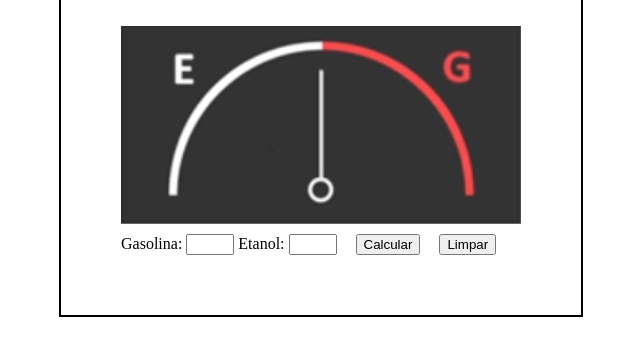
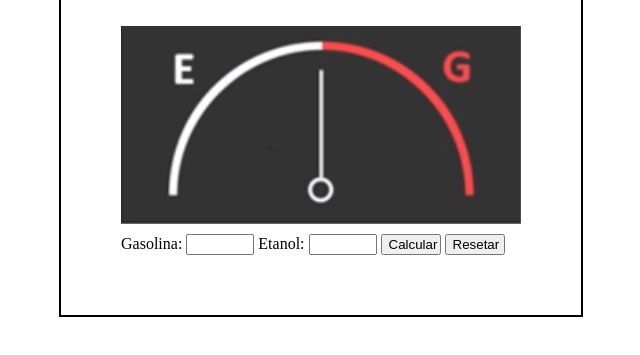
Before and after one commit to LCintra/calculadoraFLEX, a plain HTML site: page index.html in a window 1280 px wide. Shown: the part 89-444 px from the top of the page, without its empty margins (319-959 px from the left). Drawn offline with Linux system fonts and the light colour scheme.

Commit message:
Correções feitas

```diff
--- a/index.html
+++ b/index.html
@@ -11,7 +11,7 @@
         <div id="borda">
             <h1>Calculadora Flex - Básico JS</h1>
             <img src="img/Neutro.png" id="imagens">
-            <div>
+            <form>
                 <label>
                     Gasolina:
                     <input type="number" id="gasolina">
@@ -20,9 +20,9 @@
                     Etanol:
                     <input type="number" id="etanol">
                 </label>
-                <button onclick="calcula()">Calcular</button>
-                <button onclick="limpa()">Limpar</button>
-            </div>
+                <input type="button" onclick="calcula()" value="Calcular">
+                <input type="reset" value="Resetar" onclick="limpa()">
+            </form>
         </div>
     </div>
     <script src="scripts/programa.js"></script>
--- a/scripts/programa.js
+++ b/scripts/programa.js
@@ -2,11 +2,13 @@ var img = document.getElementById("imagens")
 function calcula() {
     var gas = Number(document.getElementById("gasolina").value)
     var eta = Number(document.getElementById("etanol").value)
-    if (70*eta/100 < gas){
+    if (eta <= 0.7*gas){
         img.src ="img/Etanol.png"
     }else {
         img.src ="img/Gasolina.png"
     }
+    console.log(eta)
+    console.log(gas)
 }
 function limpa() {
     var gas = Number(document.getElementById("gasolina"))
--- a/style.css
+++ b/style.css
@@ -27,5 +27,5 @@ button {
     margin-top:10px
 }
 input {
-    width:40px
+    width:60px
 }
```
